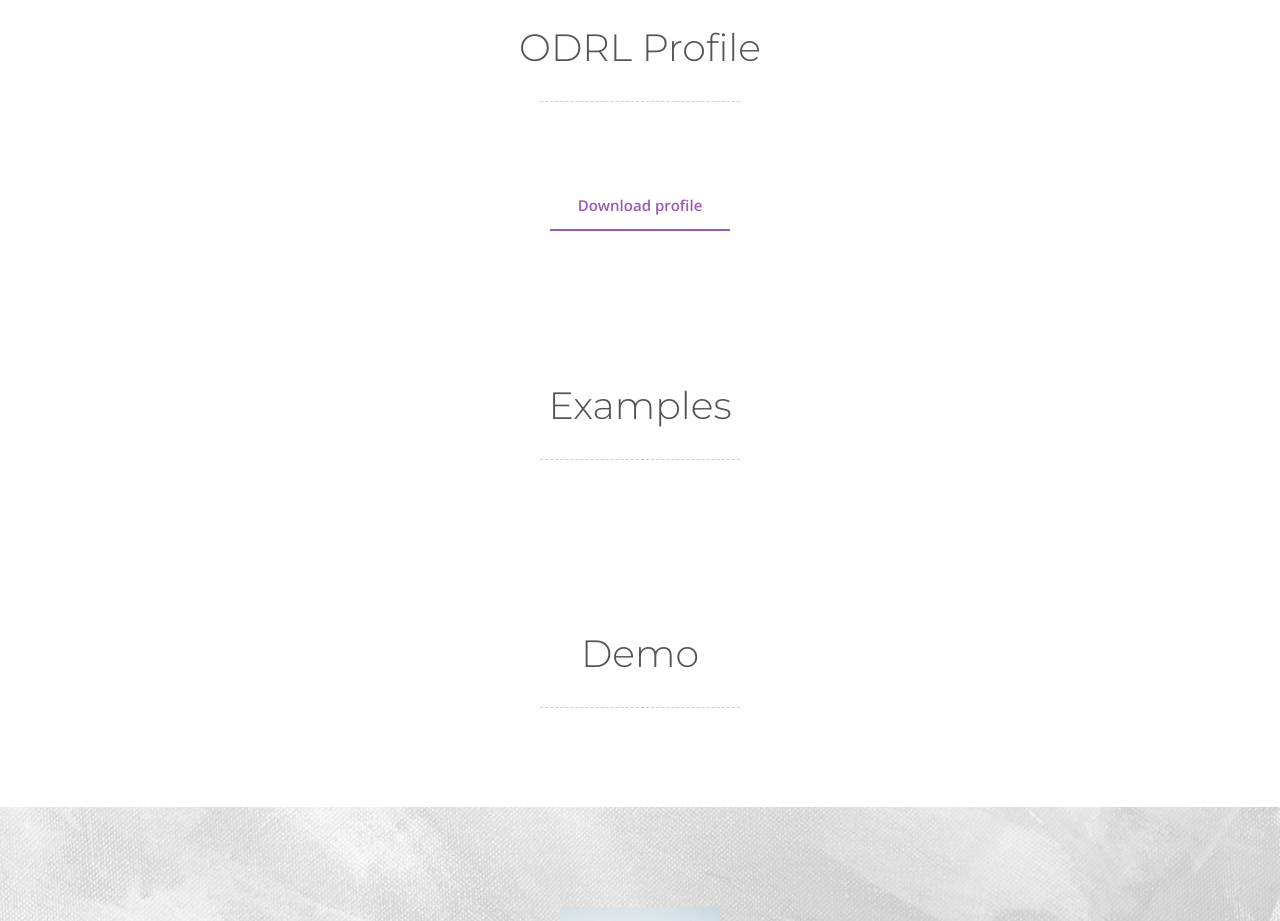
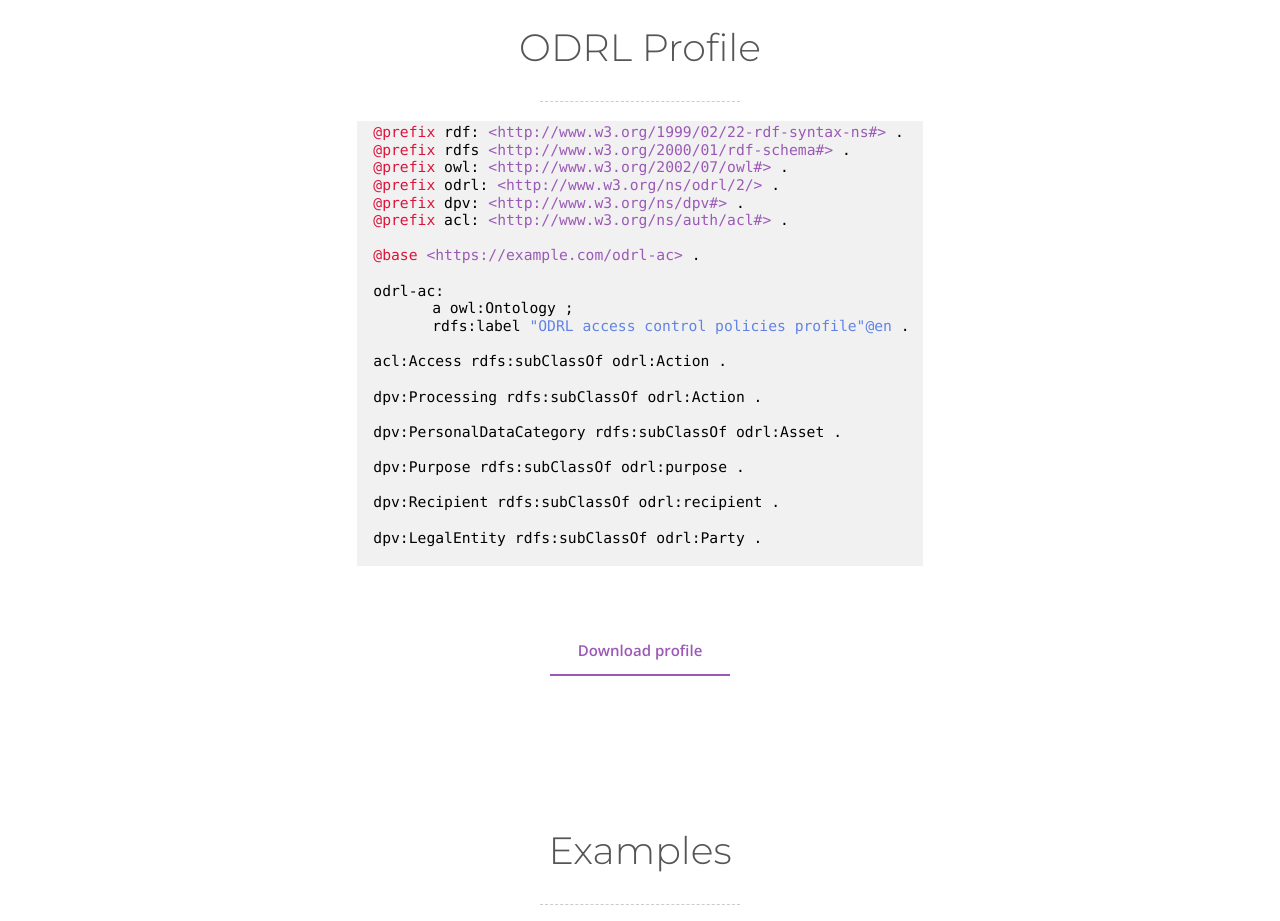
Before and after one commit to besteves4/solid-consent, a plain HTML site: page index.html in a window 1280 px wide. Shown: the part 3280-4201 px from the top of the page. Drawn offline with nearby package versions, Linux system fonts and the light colour scheme.

Commit message:
add ODRL profile code

```diff
--- a/assets/css/style.css
+++ b/assets/css/style.css
@@ -585,3 +585,37 @@ footer {
 	padding-right: 10px;
 	font-size: smaller;
 }
+
+.code-text {
+	color: black;
+}
+
+.code-box {
+	font-family: Consolas,"courier new";
+	background-color: #f1f1f1;
+	padding: 2px;
+	font-size: 105%;
+	margin-left: auto;
+	margin-right: auto;
+	text-align: justify;
+	text-justify: inter-word;
+	width: 15cm;
+	padding-left:1em;
+	line-height: 1.2;
+}
+
+.prefix{
+	color: crimson;
+}
+
+.url {
+	color: #9b59b6;
+}
+
+.string {
+	color: rgb(97, 132, 228);
+}
+
+.tab{
+	padding-left:4em
+}
--- a/index.html
+++ b/index.html
@@ -294,7 +294,7 @@
 									which decouples data from applications, based on interoperable
 									data formats and protocols.
 								</p>
-								<a class="btn btn-primary btn-link-3" href="https://solidproject.org/TR/">
+								<a class="btn btn-primary btn-link-3" href="https://solidproject.org/TR/" target="_blank">
 									Solid Technical Reports
 								</a>
 	                    	</div>
@@ -314,10 +314,10 @@
 									to express information about permissions, prohibitions and duties
 									related to digital assets.
 								</p>
-								<a class="btn btn-primary btn-link-3" href="https://www.w3.org/TR/odrl-model/">
+								<a class="btn btn-primary btn-link-3" href="https://www.w3.org/TR/odrl-model/" target="_blank">
 									Information Model
 								</a>
-								<a class="btn btn-primary btn-link-3" href="https://www.w3.org/TR/odrl-vocab/">
+								<a class="btn btn-primary btn-link-3" href="https://www.w3.org/TR/odrl-vocab/" target="_blank">
 									Vocabulary & Expression
 								</a>
 	                    	</div>
@@ -337,10 +337,10 @@
 									to annotate and categorize the handling of personal data
 									in accordance with established data protection regulations.
 								</p>
-								<a class="btn btn-primary btn-link-3" href="https://dpvcg.github.io/dpv/">
+								<a class="btn btn-primary btn-link-3" href="https://dpvcg.github.io/dpv/" target="_blank">
 									DPV specification
 								</a>
-								<a class="btn btn-primary btn-link-3" href="https://dpvcg.github.io/dpv-gdpr/">
+								<a class="btn btn-primary btn-link-3" href="https://dpvcg.github.io/dpv-gdpr/" target="_blank">
 									DPV-GDPR extension
 								</a>
 	                    	</div>
@@ -359,12 +359,39 @@
 	                    <div class="divider-1 wow fadeInUp"><span></span></div>
 	                </div>
 	            </div>
-	            <div class="row">
+	            <div class="row code-box">
+                	<code>
+						<span class="code-text">
+							<span class="prefix">@prefix</span> rdf: <span class="url">&lt;http://www.w3.org/1999/02/22-rdf-syntax-ns#></span> .<br>
+							<span class="prefix">@prefix</span> rdfs <span class="url">&lt;http://www.w3.org/2000/01/rdf-schema#></span> .<br>
+							<span class="prefix">@prefix</span> owl: <span class="url">&lt;http://www.w3.org/2002/07/owl#></span> .<br>
+							<span class="prefix">@prefix</span> odrl: <span class="url">&lt;http://www.w3.org/ns/odrl/2/></span> .<br>
+							<span class="prefix">@prefix</span> dpv: <span class="url">&lt;http://www.w3.org/ns/dpv#></span> .<br>
+							<span class="prefix">@prefix</span> acl: <span class="url">&lt;http://www.w3.org/ns/auth/acl#></span> .<br><br>
 
+							<span class="prefix">@base</span> <span class="url">&lt;https://example.com/odrl-ac></span> .<br><br>
+
+							odrl-ac:<br>
+							<span class="tab">a owl:Ontology ;</span><br>
+							<span class="tab">rdfs:label <span class="string">"ODRL access control policies profile"@en</span> .</span><br><br>
+
+							acl:Access rdfs:subClassOf odrl:Action .<br><br>
+
+							dpv:Processing rdfs:subClassOf odrl:Action .<br><br>
+
+							dpv:PersonalDataCategory rdfs:subClassOf odrl:Asset .<br><br>
+
+							dpv:Purpose rdfs:subClassOf odrl:purpose .<br><br>
+
+							dpv:Recipient rdfs:subClassOf odrl:recipient .<br><br>
+
+							dpv:LegalEntity rdfs:subClassOf odrl:Party .
+						</span><br><br>
+					</code>
 	            </div>
 	            <div class="row">
 	            	<div class="col section-bottom-button wow fadeInUp">
-                        <a class="btn btn-primary btn-link-3" href="#">Download profile</a>
+                        <a class="btn btn-primary btn-link-3" href="https://github.com/besteves4/odrl-dpv-acl-profile" target="_blank">Download profile</a>
 	            	</div>
 	            </div>
 	        </div>
```
